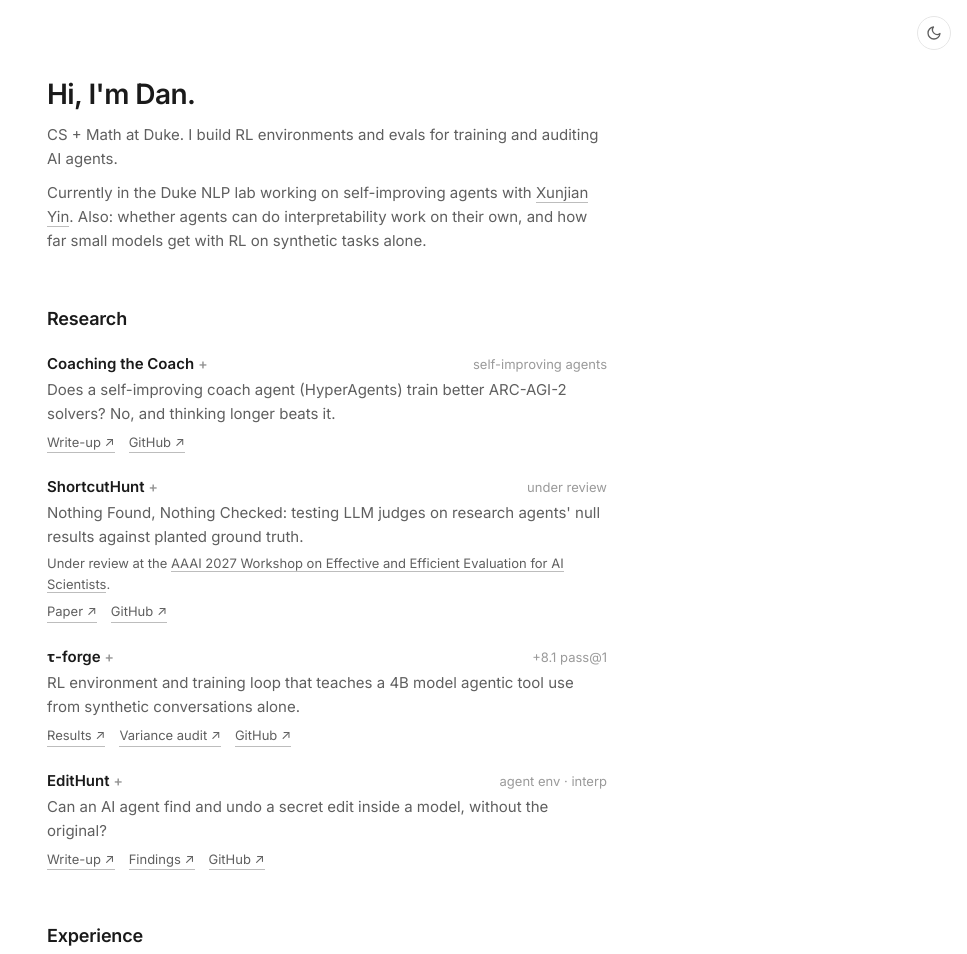
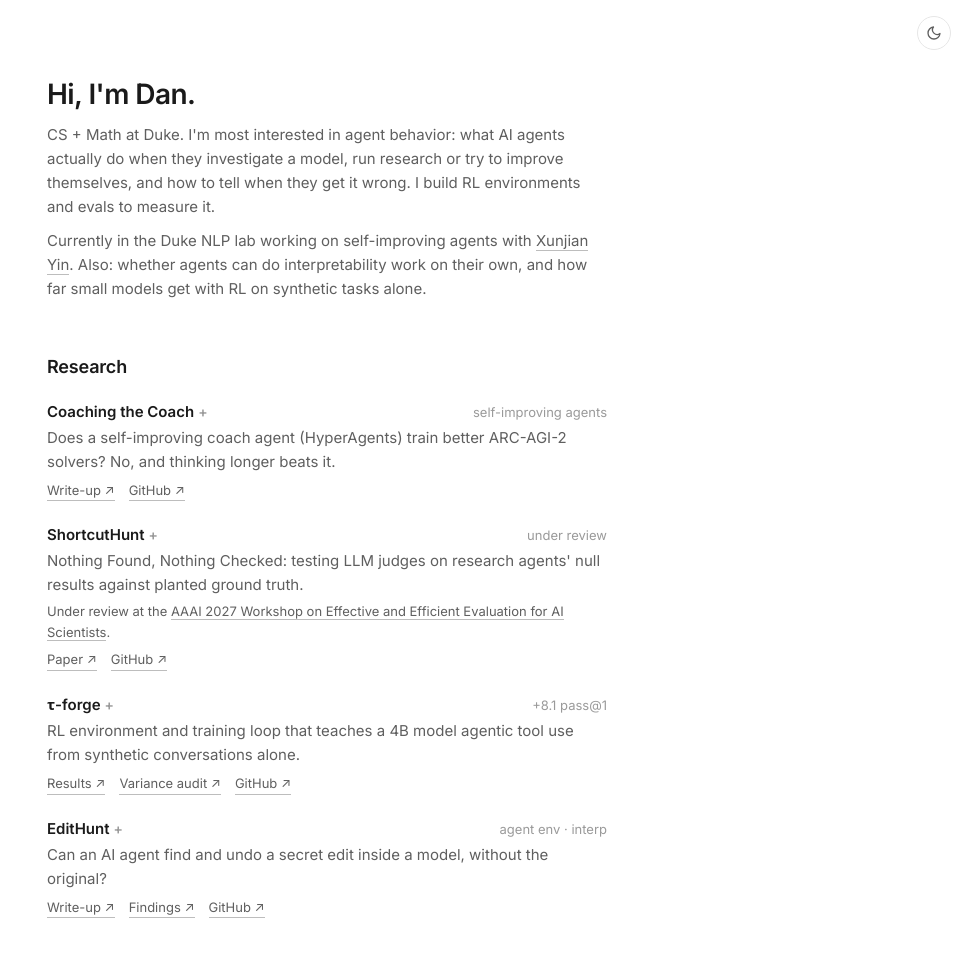
Before and after one commit to dianhaoli/dianhaoli.github.io, a plain HTML site: page index.html in a window 1280 px wide. Shown: the top 954 px of the page, without its empty margins (313-1280 px from the left). Drawn offline with Linux system fonts and the light colour scheme.

Commit message:
Bio: lead with interest in agent behavior
Co-Authored-By: Claude Opus 5.5 <noreply@anthropic.com>
Claude-Session: https://claude.ai/code/session_01QR2PFooFjSTaxXhG8hrXfC

```diff
--- a/index.html
+++ b/index.html
@@ -108,7 +108,7 @@
 </button>
 <main>
   <h1>Hi, I'm Dan.</h1>
-  <p class="lede">CS + Math at Duke. I build RL environments and evals for training and auditing AI agents.</p>
+  <p class="lede">CS + Math at Duke. I'm most interested in agent behavior: what AI agents actually do when they investigate a model, run research or try to improve themselves, and how to tell when they get it wrong. I build RL environments and evals to measure it.</p>
   <p class="lede">Currently in the Duke NLP lab working on self-improving agents with <a href="https://xunjianyin.github.io/">Xunjian Yin</a>. Also: whether agents can do interpretability work on their own, and how far small models get with RL on synthetic tasks alone.</p>
 
   <h2>Research</h2>
```
